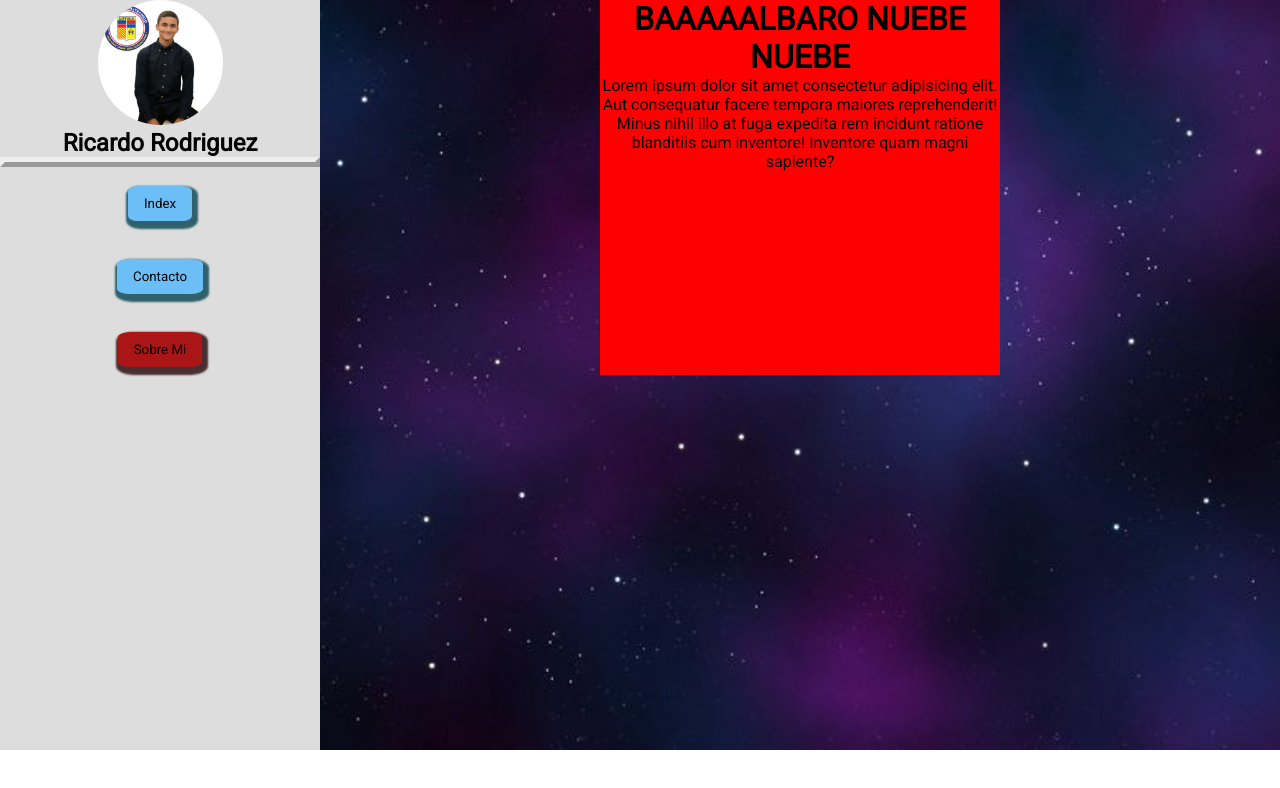
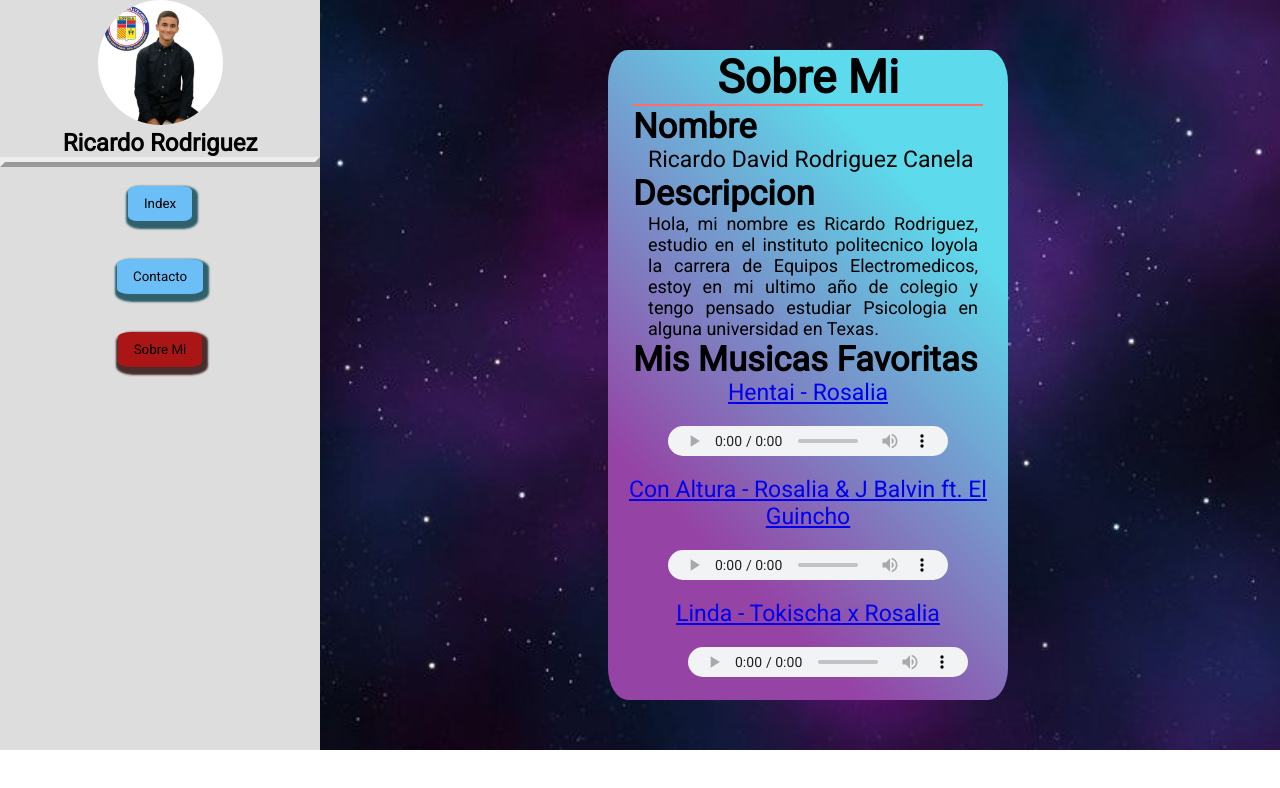
Before and after one commit to Rickum1/Parcial, a plain HTML site: page About.html in a window 1280 px wide. Drawn offline with Linux system fonts and the light colour scheme.

Commit message:
canciones, About completo y cambios en estilo

```diff
--- a/About.html
+++ b/About.html
@@ -23,7 +23,7 @@
                 <div class="Name">
                     <h2> Ricardo Rodriguez</h2>
                 </div>
-                <hr><br>
+                <hr class="hr"><br>
                 <div class="btn-container">
                     <div>
                         <a href="./Index.html">
@@ -42,14 +42,52 @@
                             <button class="btn1"> Sobre Mi</button>
                         </a>
                     </div>
+
                 </div>
             </div>
         </div>
 <!-- ^^ Base ^^-->
         <div class="right">
             <div class="card1">
-                <h1> BAAAAALBARO NUEBE NUEBE</h1>
-                <p>Lorem ipsum dolor sit amet consectetur adipisicing elit. Aut consequatur facere tempora maiores reprehenderit! Minus nihil illo at fuga expedita rem incidunt ratione blanditiis cum inventore! Inventore quam magni sapiente?</p>
+                <h1> Sobre Mi</h1>
+                <hr class="card1-hr">
+                   <div>
+                        <h2 class="h2"> Nombre</h2>
+                        <p class="Nombre-p">Ricardo David Rodriguez Canela</p>
+                    </div>
+                    <div>
+                        <h2 class="h2"> Descripcion</h2>
+                        <p class="Descripcion-p"> Hola, mi nombre es Ricardo Rodriguez, estudio en el
+                            instituto politecnico loyola la carrera de Equipos
+                            Electromedicos, estoy en mi ultimo año de colegio y
+                            tengo pensado estudiar Psicologia en alguna universidad
+                            en Texas.
+                        </p>
+                    </div>
+                    <div>
+                        <h2 class="h2"> Mis Musicas Favoritas</h2>
+
+                        <dl>
+                           <dt> <a href="https://www.youtube.com/watch?v=_6YCNd3ONUU" target="_blank">Hentai - Rosalia</a> </dt>
+                               <dd>
+                                    <audio class="CUM" style="display:block ;" controls src="./Hentai.mp3"> </audio>
+                               </dd>
+
+                            <dt></dd><a href="https://www.youtube.com/watch?v=p7bfOZek9t4" target="_blank"> Con Altura - Rosalia & J Balvin ft. El Guincho</a></dt>
+                                <dd>
+                                    <audio class="CUM" style="display:block ;" controls src="./Con Altura.mp3"> </audio>
+                                </dd>
+                            <dt><a href="https://www.youtube.com/watch?v=CmmTz3W-JO0" target="_blank"> Linda - Tokischa x Rosalia</a> </dt>
+                                <dd>
+                                    <audio class="CUM" controls src="./Linda.mp3"> </audio>
+                                </dd>
+
+
+                            <div>
+
+                            </div>
+                        </dl>
+                        </div>
             </div>
         </div>
     </div>
--- a/Styles.css
+++ b/Styles.css
@@ -92,11 +92,17 @@ hr{
 }
 
 .card1{
-    position: relative;
+    position:relative;
     width: 400px;
-    height: 50%;
+    height: 450px;
+    border-radius: 5%;
     margin: auto;
-    background-color: rgb(255, 0, 0);
+    padding: auto;
+    margin-bottom: 100px;
+    background-color: #9543a5;
+    background-image: linear-gradient(45deg, #9543a5 24%, #5ddaeb 78%);
     border-width: 10px;
     text-align: center;
+    font-family: 'Roboto', sans-serif;
+    font-size: 23px;
 }
--- a/StylesA.css
+++ b/StylesA.css
@@ -4,7 +4,6 @@
     width: auto;
     height: auto;
     box-sizing: border-box;
-    font-family: 'Poppins', sans-serif;
     font-family: 'Roboto', sans-serif;
 }
 
@@ -25,7 +24,7 @@ img{
 
 }
 
-hr{
+.hr{
     border-style: outset;
     border-width: 5px;
     color: black;
@@ -92,11 +91,49 @@ hr{
 }
 
 .card1{
-    position: relative;
+    position:relative;
     width: 400px;
-    height: 50%;
-    margin: auto;
-    background-color: rgb(255, 0, 0);
+    height: 650px;
+    border-radius: 5%;
+    margin-top: 50px;
+    margin-bottom: 100px;
+    margin-left: 30%;
+    padding: auto;
+    background-color: #9543a5;
+    background-image: linear-gradient(45deg, #9543a5 24%, #5ddaeb 78%);
     border-width: 10px;
     text-align: center;
+    font-family: 'Roboto', sans-serif;
+    font-size: 23px;
 }
+
+.h2{
+    text-align: left;
+    padding-left: 25px;
+}
+.Nombre-p{
+    text-align: left;
+    padding-left: 40px;
+}
+
+.Descripcion-p{
+    text-align: left;
+    text-align: justify;
+    padding-left: 40px;
+    font-size: 18px;
+    padding-right: 30px;
+}
+.card1-hr{
+    margin-left: 25px;
+    margin-right: 25px;
+    border-style:double;
+    color:rgb(255, 107, 107);
+}
+.CUM{
+    position: relative;
+    margin: 10px;
+    padding: 10px;
+    width: 300px;
+    height: 50px;
+    margin-left: 50px;
+}
--- a/StylesC.css
+++ b/StylesC.css
@@ -98,9 +98,9 @@ hr{
     width: 400px;
     height: 450px;
     border-radius: 5%;
-    margin: auto;
+    margin-left: 20%;
+    margin-bottom: 100px;
     padding: auto;
-    margin-bottom: 100px;
     background-color: #9543a5;
     background-image: linear-gradient(45deg, #9543a5 24%, #5ddaeb 78%);
     border-width: 10px;
```
Also changed, not shown: Contact.html (+1 -1 lines), asd.jfif (added), 3 other files.
